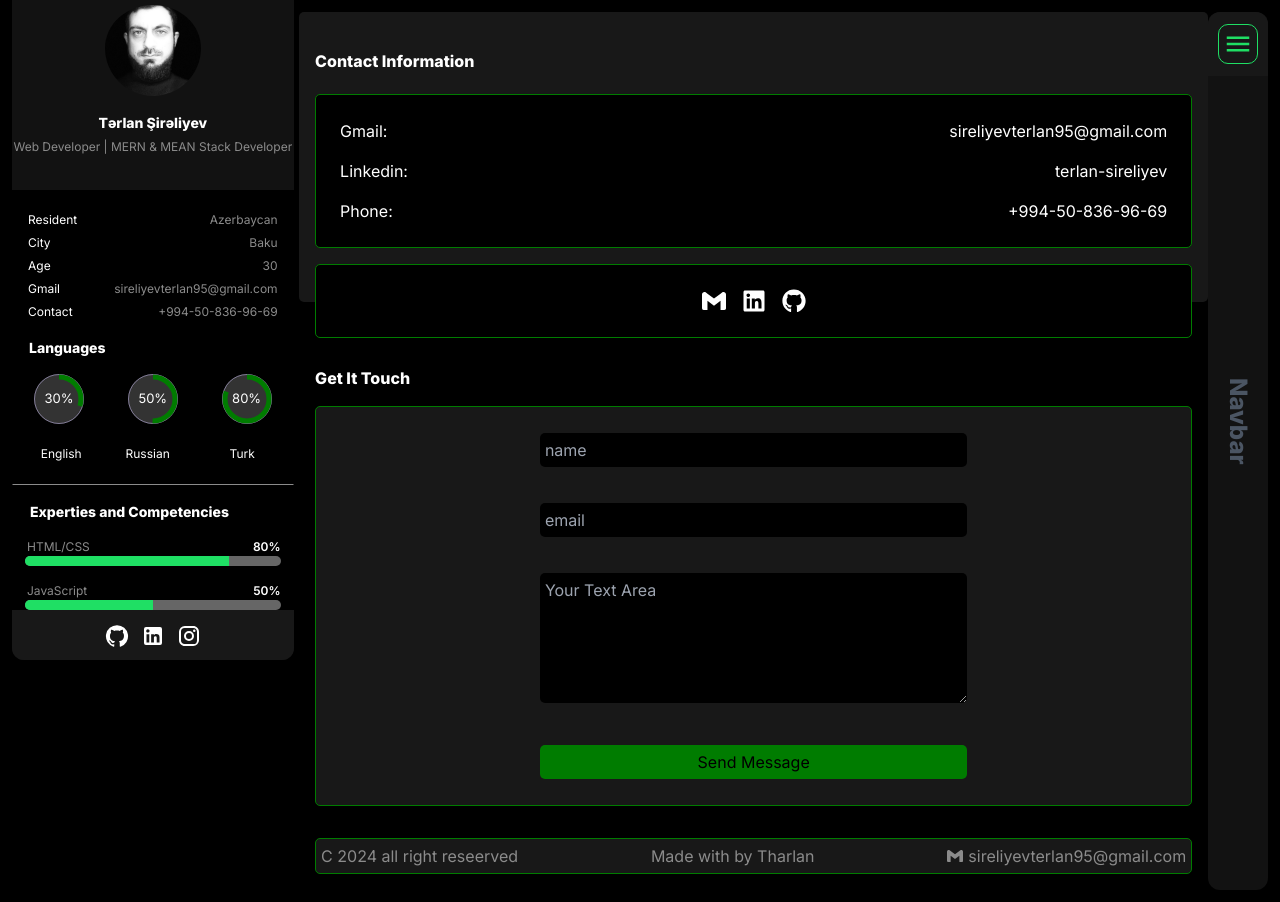
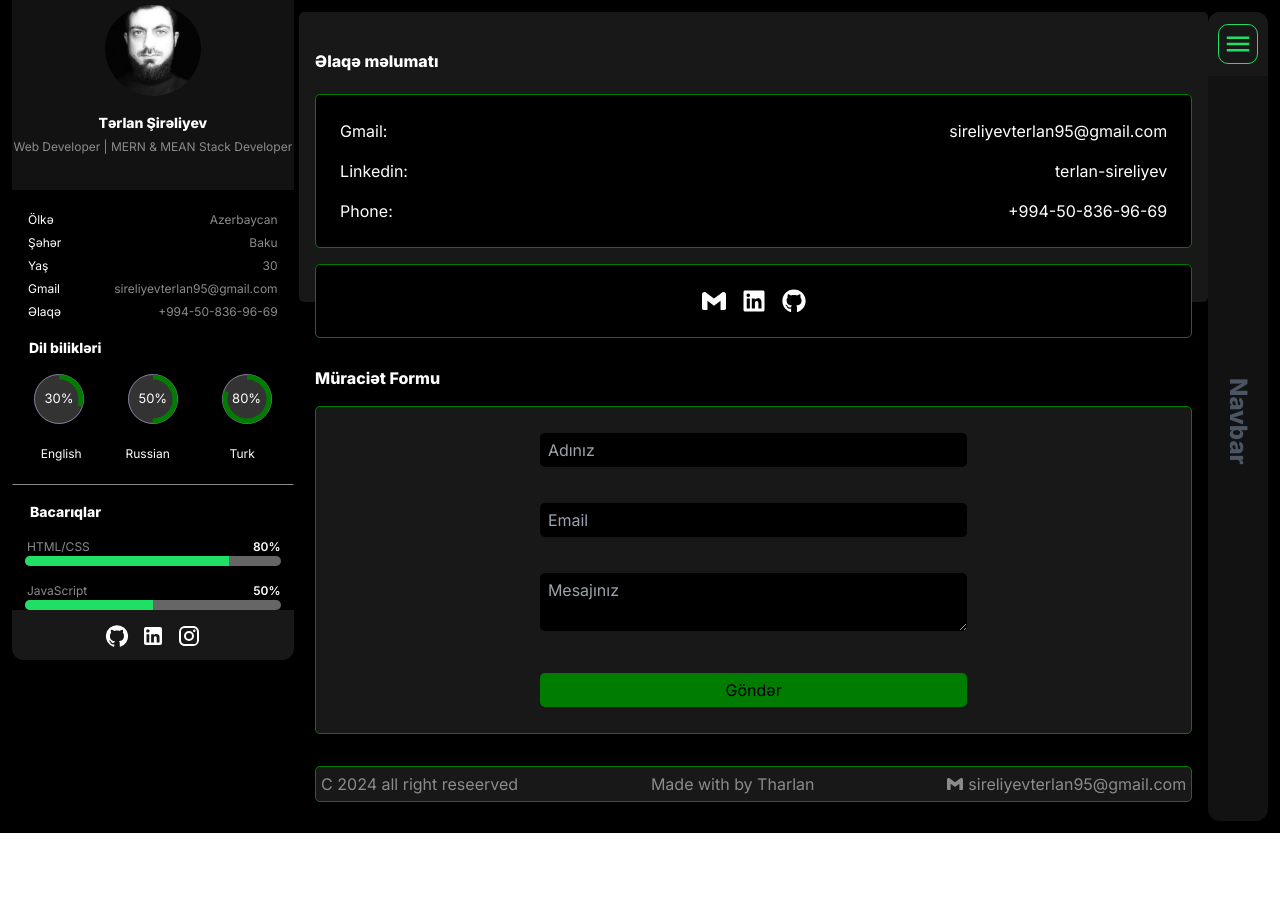
Before and after one commit to terlan-sireliyev/portfolio_nextjs, a Next.js app: page /contact in a window 1280 px wide. After the commit the page ends 833 px from the top, so only its background shows below. Built offline with nearby package versions, Linux system fonts and the light colour scheme.

Commit message:
send contact form

```diff
--- a/app/contact/page.jsx
+++ b/app/contact/page.jsx
@@ -1,15 +1,35 @@
-"use client"; // Add this line to specify client-side rendering
-import React from "react";
+"use client";
+import React, { useRef } from "react";
 import { FaLinkedin } from "react-icons/fa";
 import { FaGithub } from "react-icons/fa";
 import { SiGmail } from "react-icons/si";
+import emailjs from '@emailjs/browser';
+import Link from "next/link";
 
-const page = () => {
+const Page = () => {
+  const form = useRef();
+
+  const sendEmail = (e) => {
+    e.preventDefault();
+
+    emailjs
+    .sendForm('service_810xcvr', 'template_280qaf4', form.current, {
+      publicKey: 'bIeMVkO1hN21lcoG7',
+    })
+    .then(
+      () => {
+        console.log('SUCCESS!');
+      },
+      (error) => {
+        console.error('FAILED...', error.text);
+      }
+    );}
+
   return (
     <div>
       <div className="bg-leftBgOne w-[full] h-[290px]  max-md:h-[290px]  p-4 rounded-border5">
         <h1 className="text-leftTextColorWhite font-bold py-2 mt-4">
-          Contact Information
+        Əlaqə məlumatı
         </h1>
         <div className="grid grid-cols-1 max-md:grid-cols-1 gap-4 mt-4">
           <div className="bg-mainBgColor border border-leftTextColorGreen  rounded-border15 p-6 flex flex-col gap-4">
@@ -29,56 +49,58 @@ const page = () => {
         </div>
         <div className="flex justify-center gap-4 bg-mainBgColor border border-leftTextColorGreen rounded-border15 mt-4 p-6">
           <p className="text-15 text-leftTextColorWhite">
-            <a href="https://mail.google.com/mail/u/0/#inbox">
+            <Link href="https://mail.google.com/mail/u/0/#inbox">
               <SiGmail />
-            </a>
+            </Link>
           </p>
           <p className="text-15 text-leftTextColorWhite">
             {/* href="" */}
-            <a href="https://www.linkedin.com/in/terlan-sireliyev-820a44258/">
+            <Link href="https://www.linkedin.com/in/terlan-sireliyev-820a44258/">
               <FaLinkedin />
-            </a>
+            </Link>
           </p>
           <p className="text-15 text-leftTextColorWhite">
-            <a href="https://github.com/terlan-sireliyev?tab=repositories">
+            <Link href="https://github.com/terlan-sireliyev?tab=repositories">
               <FaGithub />
-            </a>
+            </Link>
           </p>
         </div>
       </div>
       <div className="bg-mainBgColor mt-12 p-4 rounded-border5">
-        <h2 className="text-leftTextColorWhite font-bold pb-4">Get It Touch</h2>
+        <h2 className="text-leftTextColorWhite font-bold pb-4">Müraciət Formu</h2>
+
+        <form ref={form} onSubmit={sendEmail}>
           <div className="bg-leftBgOne border border-leftTextColorGreen flex rounded-border5 py-4 flex-col gap-4 items-center justify-center ">
             <div className="w-[50%] max-lg:w-full my-2 p-2">
               <input
-              className="w-full p-2 rounded-border5 bg-mainBgColor text-leftTextColorWhite"
+                className="w-full  py-2 px-[8px]  rounded-border5 bg-mainBgColor text-leftTextColorWhite"
                 type="text"
-              placeholder="name"
+                name="from_name"
+                placeholder="Adınız"
               />
             </div>
             <div className="w-[50%] max-lg:w-full my-2 p-2">
               <input
-              className="w-full p-2 rounded-border5 bg-mainBgColor text-leftTextColorWhite"
+                className="w-full py-2 px-[8px]  rounded-border5 bg-mainBgColor text-leftTextColorWhite"
                 type="email"
-              placeholder="email"
+                name="from_email"
+                placeholder="Email"
               />
             </div>
             <div className="w-[50%] max-lg:w-full my-2 p-2">
               <textarea
-              name=""
-              id=""
-              cols="30"
-              rows="5"
-              placeholder="Your Text Area"
-              className="w-full p-2 rounded-border5 bg-mainBgColor text-leftTextColorWhite"
+                name="message"
+                placeholder="Mesajınız"
+                className="w-full  py-2 px-[8px] rounded-border5 bg-mainBgColor text-leftTextColorWhite"
               ></textarea>
             </div>
             <div className="w-[50%] max-lg:w-full my-2 p-2">
               <button className="w-full p-2 rounded-border5 bg-leftTextColorGreen">
-              Send Message
+                Göndər
               </button>
             </div>
           </div>
+        </form>
       </div>
       <div className="p-4 ">
         <div className="bg-leftBgOne border border-leftTextColorGreen flex justify-between  rounded-border5 p-2">
@@ -98,4 +120,4 @@ const page = () => {
   );
 };
 
-export default page;
+export default Page;
--- a/app/layout.js
+++ b/app/layout.js
@@ -14,7 +14,7 @@ export const metadata = {
 export default function RootLayout({ children }) {
   return (
     <html lang="en">
-      <body className={inter.className}>
+      <body className={inter.className} suppressHydrationWarning={true}>
         <div className="hidden max-lg:block ">
           <MobileHeader />
         </div>
--- a/components/user/left/InformationMock.jsx
+++ b/components/user/left/InformationMock.jsx
@@ -1,17 +1,17 @@
 export const Information = [
     {
         id: 1,
-        title1: "Resident",
+        title1: "Ölkə",
         title2: "Azerbaycan",
     },
     {
         id: 2,
-        title1: "City",
+        title1: "Şəhər",
         title2: "Baku",
     },
     {
         id: 4,
-        title1: "Age",
+        title1: "Yaş",
         title2: "30",
     },
     {
@@ -21,7 +21,7 @@ export const Information = [
     },
     {
         id: 6,
-        title1: "Contact",
+        title1: "Əlaqə",
         title2: "+994-50-836-96-69",
     },
 ];
--- a/components/user/left/leftSide/index.jsx
+++ b/components/user/left/leftSide/index.jsx
@@ -95,6 +95,7 @@ const Index = ({ toggleMenu }) => {
                   </button>
                 </div>
                 <div className="rounded-fiftyPercent w-24 h-24">
+                  <Link href={"/"}>
                     <Image
                       src="/img/img1.jpg"
                       width={100}
@@ -102,6 +103,7 @@ const Index = ({ toggleMenu }) => {
                       height={100}
                       alt="Picture of the author"
                     />
+                  </Link>
                 </div>
                 <h1 className="text-leftTextColorWhite text-14 font-bold mt-4">
                   {item.name} {item.surname}
@@ -128,7 +130,7 @@ const Index = ({ toggleMenu }) => {
             </div>
             <div className=" bg-mainBgColor text-leftTextColorWhite pb-4">
               <div className="text-14 font-bold max-lg:ml-[17px] ml-[17px]">
-              Languages
+                Dil bilikləri
               </div>
               <div className="flex">
                 <Circle
@@ -167,7 +169,7 @@ const Index = ({ toggleMenu }) => {
             </div>
             <div className="bg-mainBgColor border border-t-leftTextColorGray max-lg:border-none  py-4 ">
               <div className="text-leftTextColorWhite max-lg:ml-[12px] font-bold text-14 ml-[17px]">
-              Experties and Competencies
+                Bacarıqlar
               </div>
 
               <div>
@@ -193,7 +195,7 @@ const Index = ({ toggleMenu }) => {
             </div>
             <div className="bg-mainBgColor  border border-t-leftTextColorGray max-lg:border-none py-4">
               <span className="text-leftTextColorWhite cursor-pointer ml-[17px] text-12 max-lg:ml-[22px]">
-              Download Resume Az
+                CV Yüklə(Azərbaycan dilində)
               </span>
               <a href="/pf/Tərlan-Şirəliyev-CV-az.pdf" download={"Resume"} className="text-leftTextColorWhite cursor-pointer text-12">
                 <DownloadIcon />
@@ -201,7 +203,7 @@ const Index = ({ toggleMenu }) => {
             </div>
             <div className="bg-mainBgColor  border border-t-leftTextColorGray max-lg:border-none py-4">
               <span className="text-leftTextColorWhite cursor-pointer ml-[17px] text-12 max-lg:ml-[22px]">
-              Download Resume En
+                CV Yüklə(İngilis dilində)
               </span>
               <a href="/pf/Tarlan-Shiraliyev-CV.pdf" download={"Resume"} className="text-leftTextColorWhite cursor-pointer text-12">
                 <DownloadIcon />
--- a/components/user/left/skils/index.jsx
+++ b/components/user/left/skils/index.jsx
@@ -5,7 +5,7 @@ const index = () => {
     <>
       <div className="flex flex-col gap-y-4 p-2 ">
         <span className="text-leftTextColorWhite ml-[17px] text-14 max-lg:ml-[12px] font-bold">
-          Tools
+          Alətlər
         </span>
         <div className="flex flex-wrap gap-2 pl-[8px] ">
 
--- a/package.json
+++ b/package.json
@@ -9,6 +9,7 @@
     "lint": "next lint"
   },
   "dependencies": {
+    "@emailjs/browser": "^4.4.1",
     "@emotion/react": "^11.11.4",
     "@emotion/styled": "^11.11.5",
     "@mui/icons-material": "^5.15.15",
```
Also changed, not shown: 1 other file (tests, documents, lock files or other folders). Lines whose indentation alone changed are shown as unchanged.
